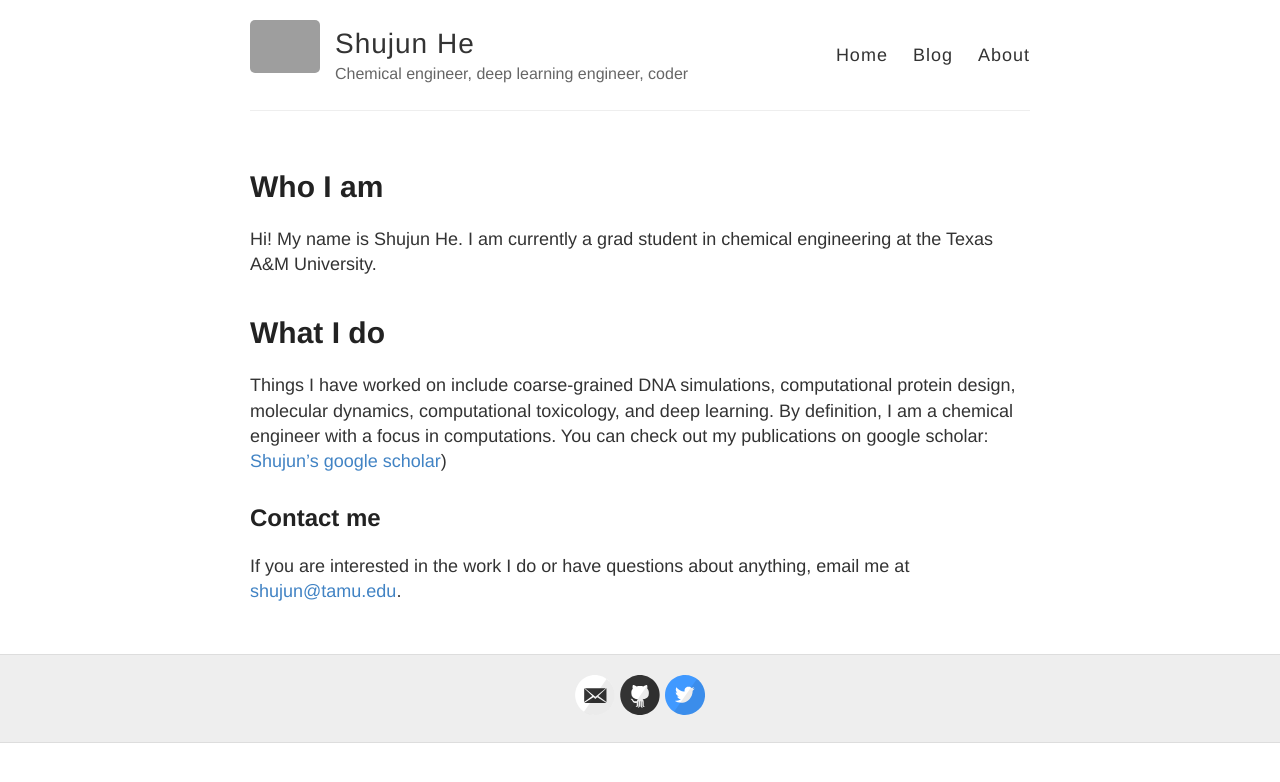
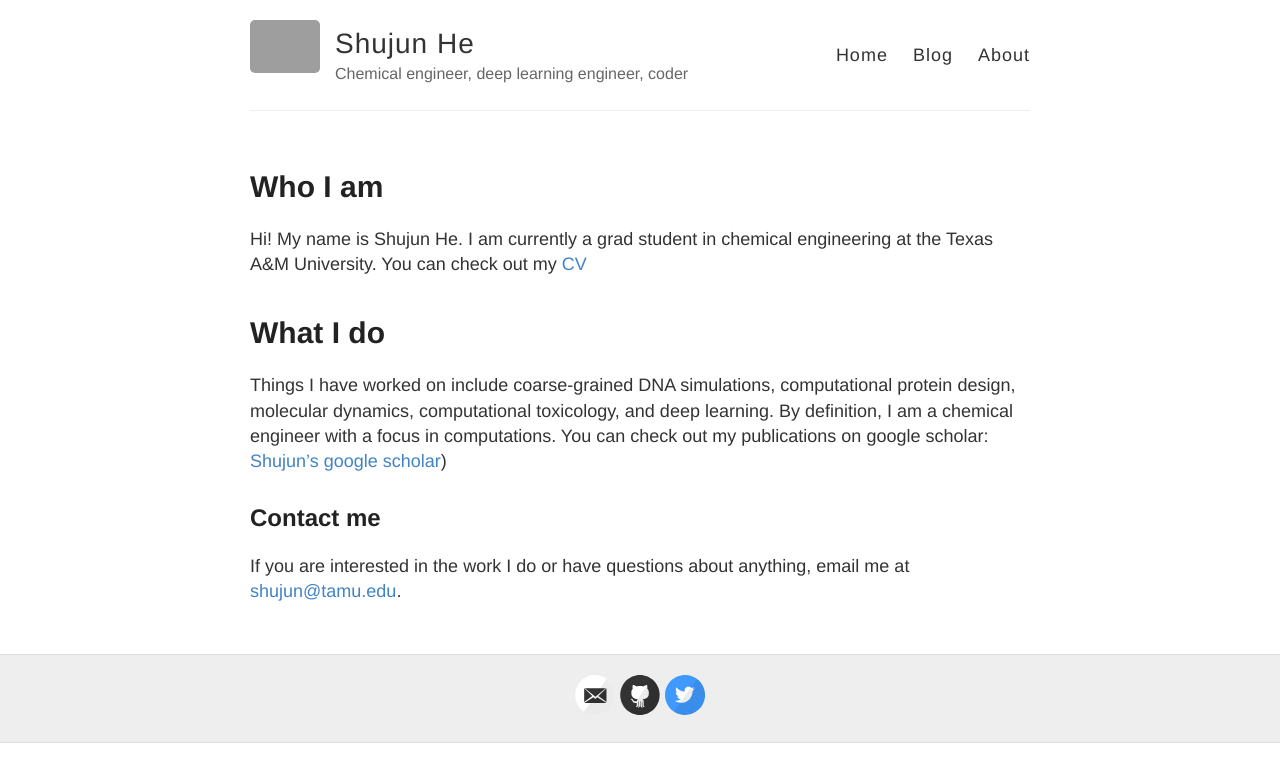
Before and after one commit to Shujun-He/shujun-he.github.io, a Jekyll site: the page built from about.md, in a window 1280 px wide. Shown: the top 782 px of the page. Built offline with Jekyll 4.4.1, drawn with Linux system fonts in a browser that asks for light colours; grey boxes are pictures that could not be loaded.

Commit message:
added link to CV

```diff
--- a/about.md
+++ b/about.md
@@ -4,7 +4,7 @@ permalink: /about/
 title: Who I am
 ---
 
-Hi! My name is Shujun He. I am currently a grad student in chemical engineering at the Texas A&M University.
+Hi! My name is Shujun He. I am currently a grad student in chemical engineering at the Texas A&M University. You can check out my [CV](https://github.com/Shujun-He/shujun-he.github.io/raw/master/cv_4.pdf)
 
 # What I do
 
```
